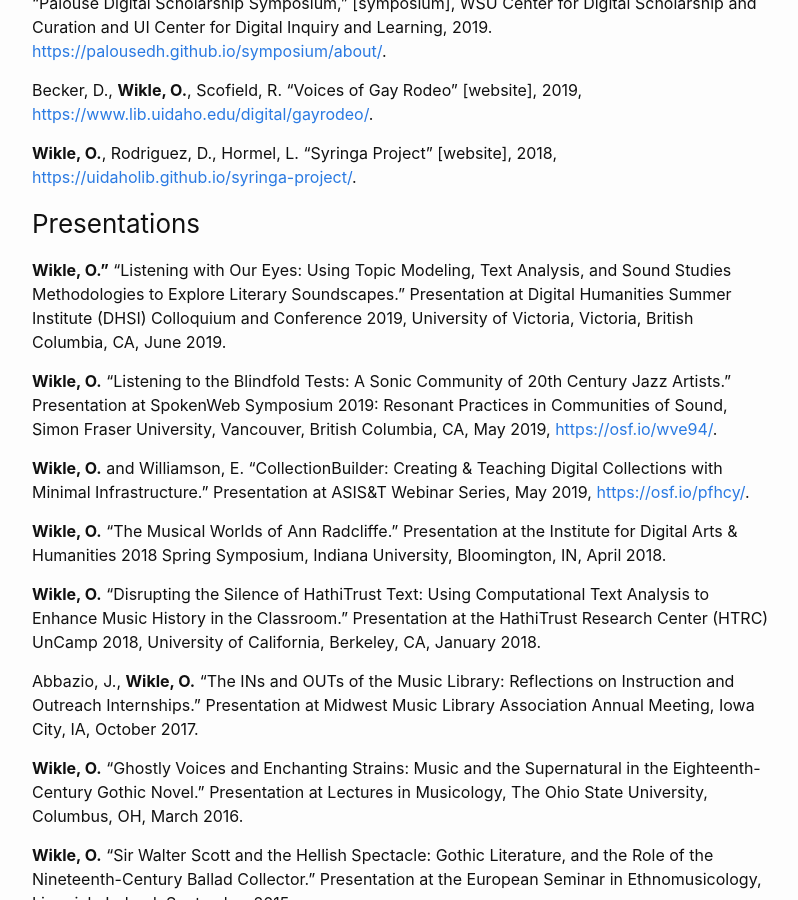
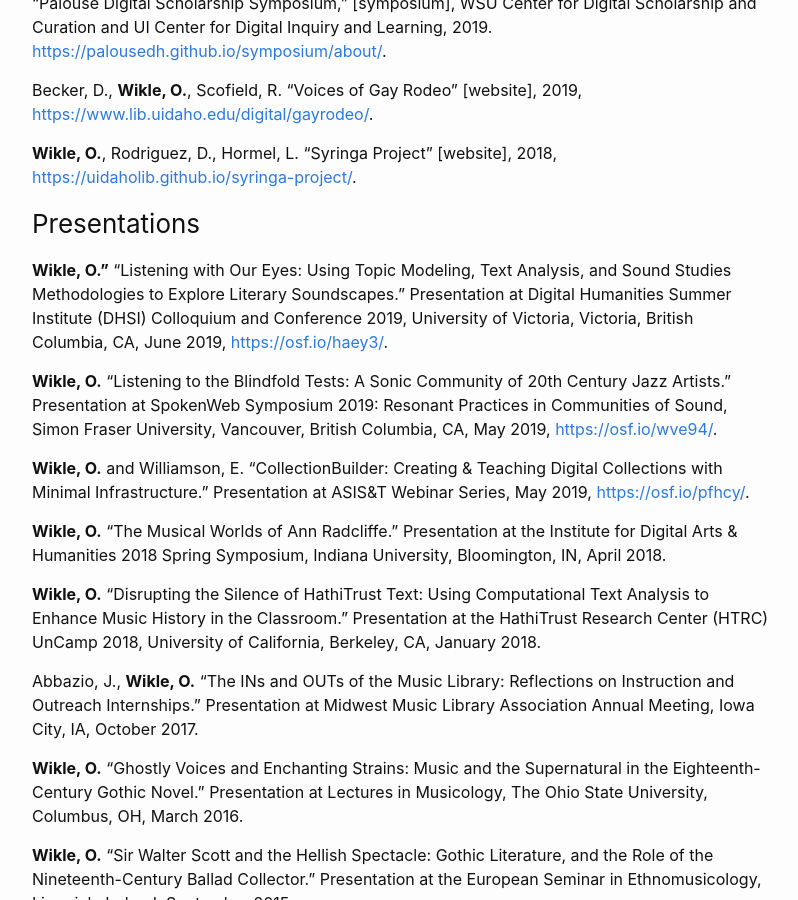
Before and after one commit to owikle/owikle.github.io, a Jekyll site: the page built from cv.md, in a window 1280 px wide and 900 px high, scrolled down 1145 px. Shown: the whole window, without its empty margins (238-1036 px from the left). Built offline with Jekyll 4.4.1, drawn with Linux system fonts in a browser that asks for light colours; part of the change alters nothing that is shown.

Commit message:
adding link to slides

```diff
--- a/cv.md
+++ b/cv.md
@@ -58,7 +58,7 @@ Becker, D., **Wikle, O.**, Scofield, R. “Voices of Gay Rodeo” [website], 201
 
 ### Presentations
 
-**Wikle, O."** "Listening with Our Eyes: Using Topic Modeling, Text Analysis, and Sound Studies Methodologies to Explore Literary Soundscapes." Presentation at Digital Humanities Summer Institute (DHSI) Colloquium and Conference 2019, University of Victoria, Victoria, British Columbia, CA, June 2019.
+**Wikle, O."** "Listening with Our Eyes: Using Topic Modeling, Text Analysis, and Sound Studies Methodologies to Explore Literary Soundscapes." Presentation at Digital Humanities Summer Institute (DHSI) Colloquium and Conference 2019, University of Victoria, Victoria, British Columbia, CA, June 2019, [https://osf.io/haey3/](https://osf.io/haey3/).
 
 **Wikle, O.** "Listening to the Blindfold Tests: A Sonic Community of 20th Century Jazz Artists." Presentation at SpokenWeb Symposium 2019: Resonant Practices in Communities of Sound, Simon Fraser University, Vancouver, British Columbia, CA, May 2019, [https://osf.io/wve94/](https://osf.io/wve94/).
 
```
